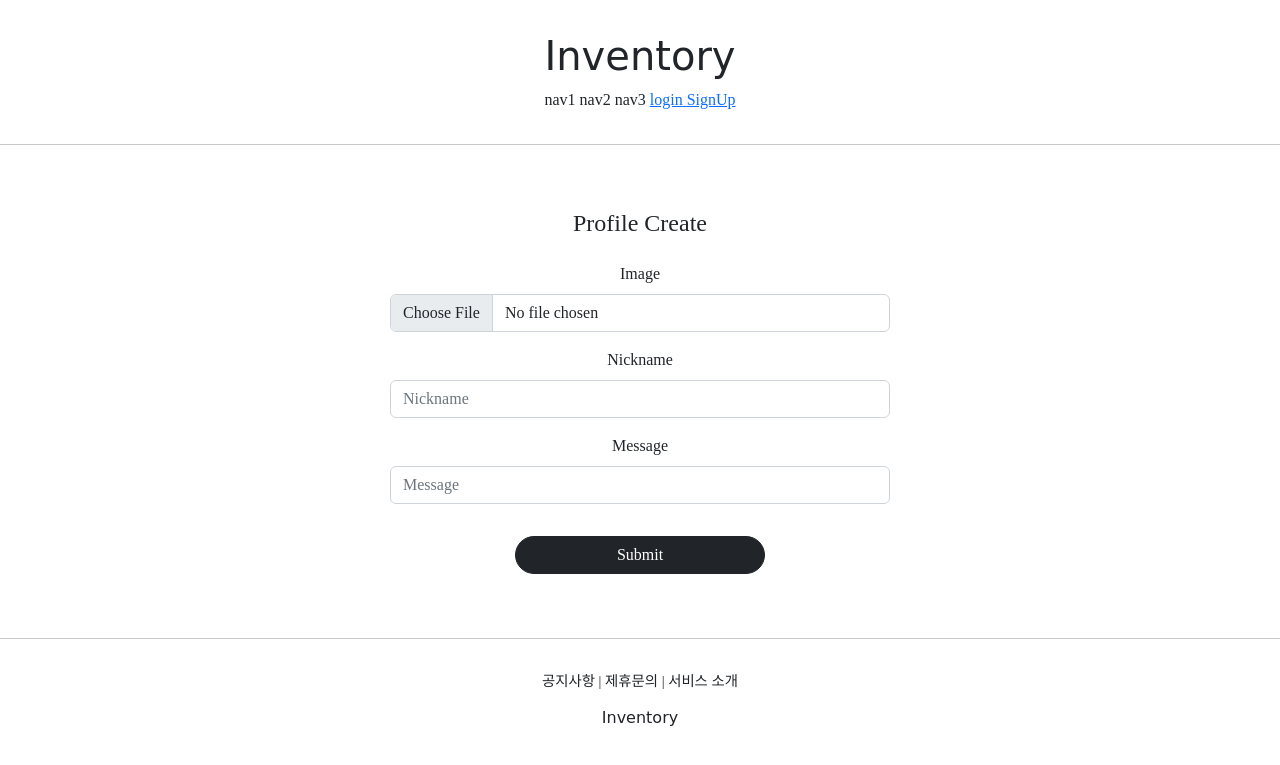
After one commit to HC-kang/pinter, a Django app: page /profiles/create/ in a window 1280 px wide. The commit adds this page. Shown: the top 765 px of the page. Run offline with Django 4.2, Linux system fonts and the light colour scheme; some libraries are stand-ins or nearby versions; some web fonts are replaced.

Commit message:
django course 31 done

```diff
--- a/inventory/profileapp/forms.py
+++ b/inventory/profileapp/forms.py
@@ -1,5 +1,6 @@
 from django.forms import ModelForm
 from profileapp.models import Profile
+
 
 
 class ProfileCreationForm(ModelForm):
--- /dev/null
+++ b/inventory/profileapp/templates/profileapp/create.html
@@ -0,0 +1,19 @@
+{% extends 'base.html' %}
+{% load bootstrap4 %}
+
+{% block content %}
+
+    <div style="text-align: center; max-width: 500px; margin: 4rem auto">
+        <div class="mb-4">
+            <h4>Profile Create</h4>
+        </div>
+        <form action="{% url 'profileapp:create' %}" method="post" enctype="multipart/form-data">
+            {% csrf_token %}
+            {% comment %} {{ form }} {% endcomment %}
+            {% bootstrap_form form %}
+            <input type="submit" class="btn btn-dark rounded-pill col-6 mt-3">
+        </form>
+    </div>
+
+
+{% endblock%}
--- a/inventory/profileapp/urls.py
+++ b/inventory/profileapp/urls.py
@@ -1,9 +1,11 @@
 from django.urls import path
+
+from profileapp.views import profileCreateView
 
 
 
 app_name = "profileapp"
 
 urlpatterns = [
-
+    path('create/', profileCreateView.as_view(), name = 'create')
 ]
--- a/inventory/profileapp/views.py
+++ b/inventory/profileapp/views.py
@@ -9,4 +9,11 @@ class profileCreateView(CreateView):
     model = Profile
     context_object_name = 'target_profile'
     form_class = ProfileCreationForm
-    success_url = reverse_lazy()
+    success_url = reverse_lazy('accountapp:hello_world')
+    template_name = 'profileapp/create.html'
+
+    def form_valid(self, form):
+        temp_profile = form.save(commit = False)
+        temp_profile.user = self.request.user
+        temp_profile.save()
+        return super().form_valid(form)
```
Also changed, not shown: inventory/accountapp/templates/accountapp/detail.html (+10 -1 lines), inventory/profileapp/models.py (line endings or trailing spaces).
